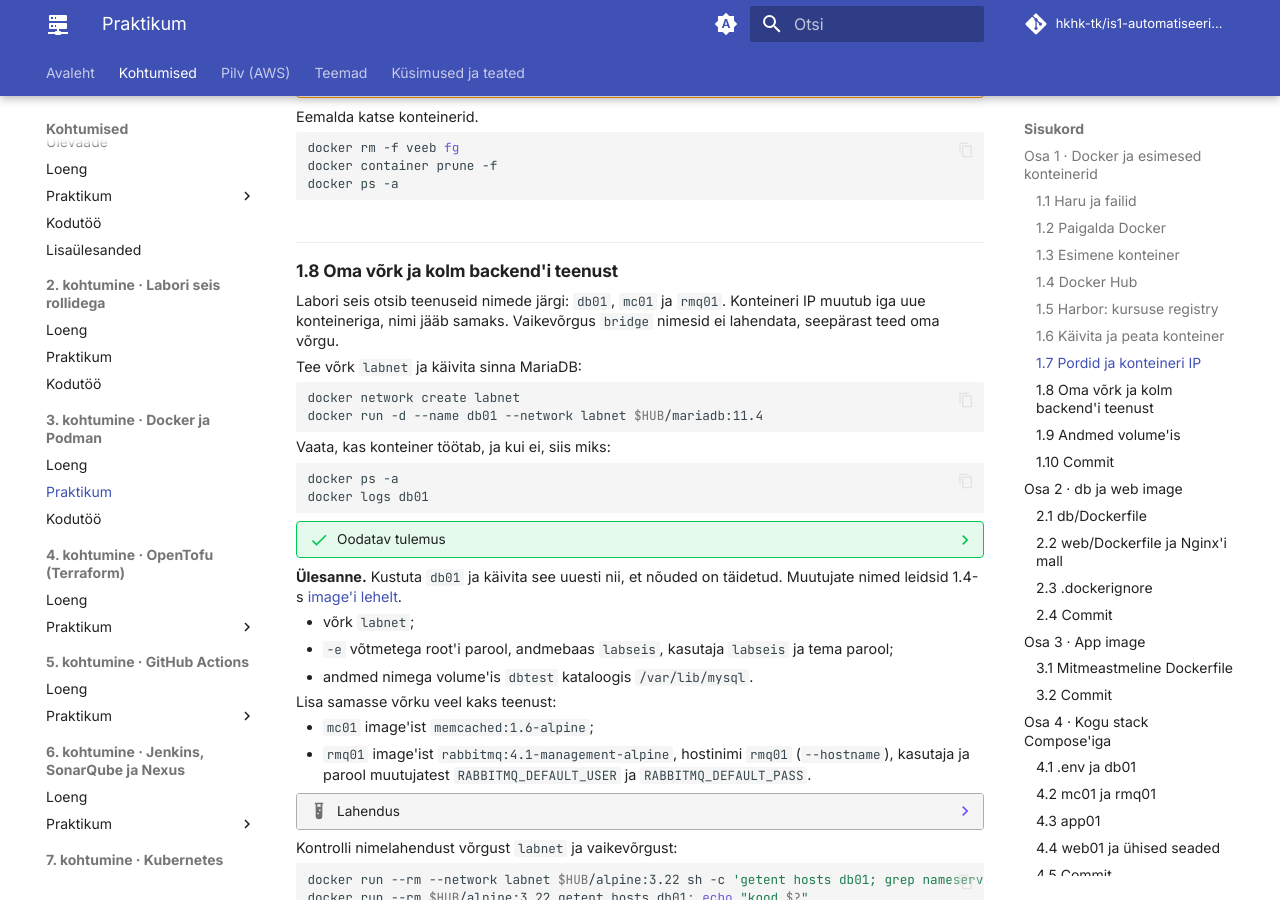
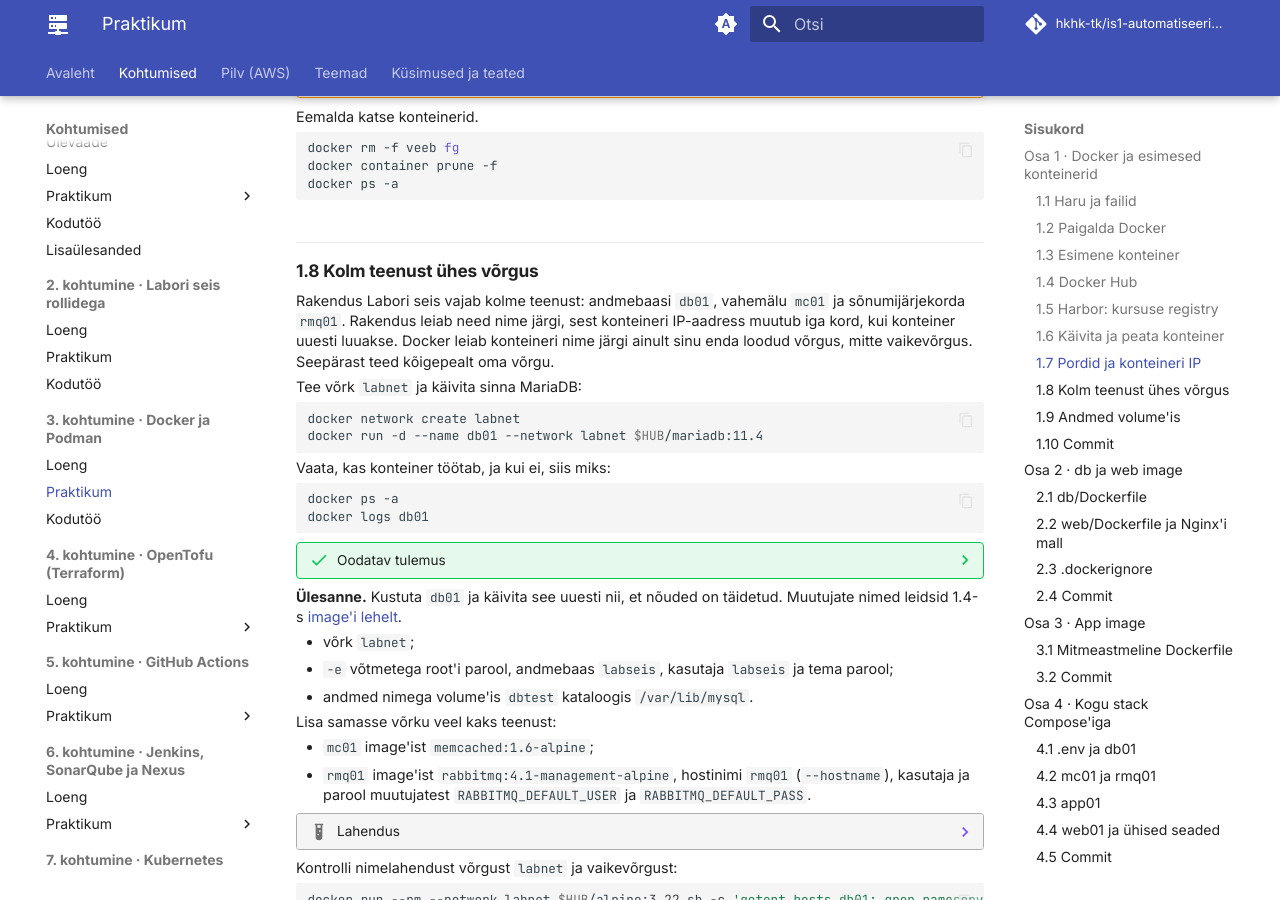
Before and after one commit to hkhk-tk/is1-automatiseerimine, an MkDocs documentation site: the page built from docs/k03/lab.md, in a window 1280 px wide and 900 px high, scrolled down 6088 px. Built offline with MkDocs 1.6.1 and Material for MkDocs 9.7.7, drawn with Linux system fonts in a browser that asks for light colours; comment, search, counter and statistics services are not loaded; some of the changed text lies outside the part shown.

Commit message:
K3 praktikum 1.8: Kolm teenust ühes võrgus, rakenduse nimi selgelt, vähem kooloneid; laboriandmed → katseandmed

````diff
--- a/docs/k03/lab.md
+++ b/docs/k03/lab.md
@@ -350,9 +350,9 @@ docker container prune -f
 docker ps -a
 ```
 
-### 1.8 Oma võrk ja kolm backend'i teenust
+### 1.8 Kolm teenust ühes võrgus
 
-Labori seis otsib teenuseid nimede järgi: `db01`, `mc01` ja `rmq01`. Konteineri IP muutub iga uue konteineriga, nimi jääb samaks. Vaikevõrgus `bridge` nimesid ei lahendata, seepärast teed oma võrgu.
+Rakendus Labori seis vajab kolme teenust: andmebaasi `db01`, vahemälu `mc01` ja sõnumijärjekorda `rmq01`. Rakendus leiab need nime järgi, sest konteineri IP-aadress muutub iga kord, kui konteiner uuesti luuakse. Docker leiab konteineri nime järgi ainult sinu enda loodud võrgus, mitte vaikevõrgus. Seepärast teed kõigepealt oma võrgu.
 
 Tee võrk `labnet` ja käivita sinna MariaDB:
 
@@ -1112,7 +1112,7 @@ git status --short
     - [ ] Kolm Dockerfile'i, `compose.yaml`, `.env.example` ja repositooriumi juure `.dockerignore` on Gitis.
     - [ ] `.env`, paroolid ja tokenid ei ole Gitis.
     - [ ] Kuus automaatkontrolli testi annavad `OK`.
-    - [ ] Viis teenust on `healthy` ja Labori seis avaneb brauseris.
+    - [ ] Viis teenust on `healthy` ja rakendus Labori seis avaneb brauseris.
     - [ ] Kolm oma image'it on Harboris SHA-tag'iga.
     - [ ] Stack käivitus registry image'itest ilma ehitamata.
 
````
Also changed, not shown: other parts of docs/k03/lab.md (+3 -3 lines).
